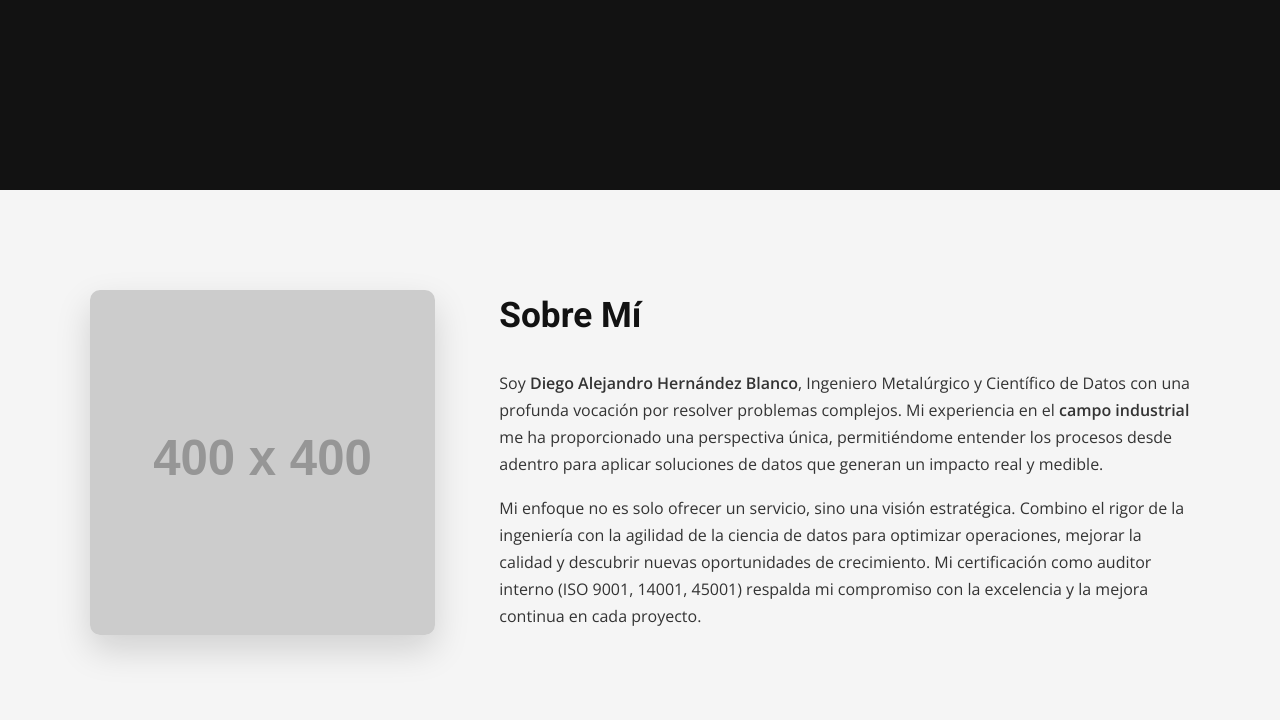
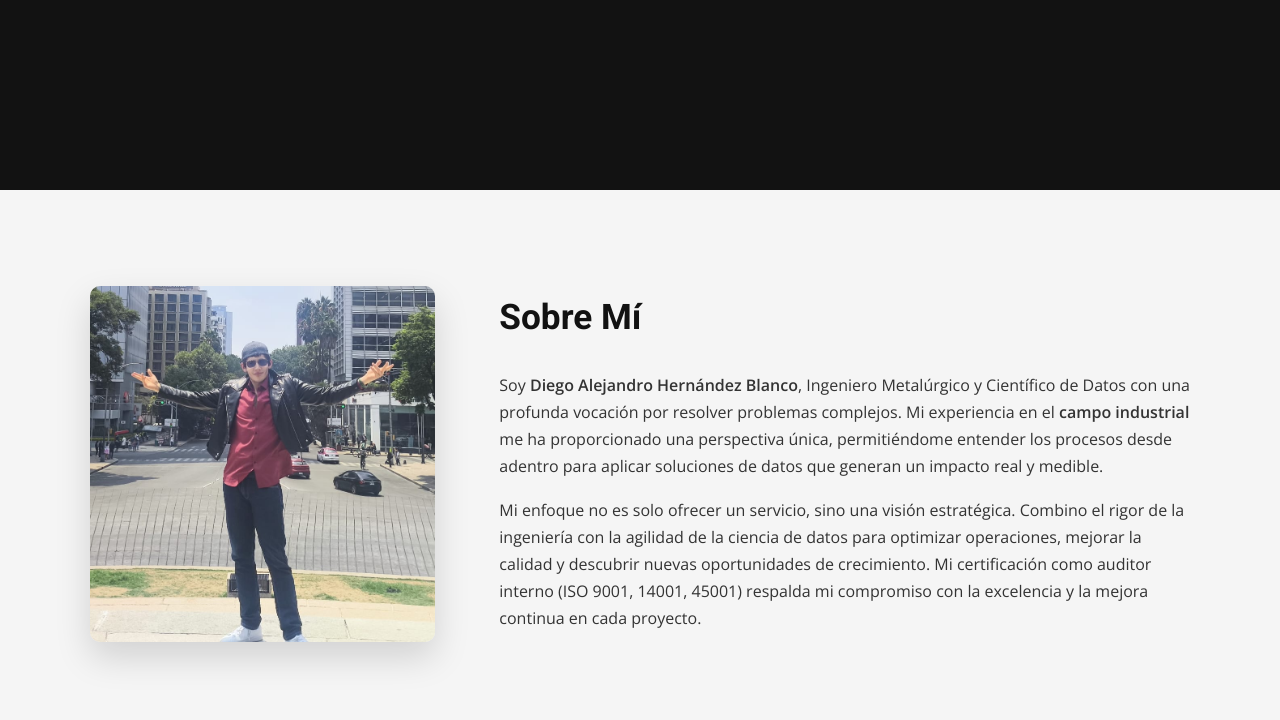
Before and after one commit to DIDAKUS1177/diego-hernandez-dev.github.io., a plain HTML site: page index.html in a window 1280 px wide. Shown: the part 610-1330 px from the top of the page. Drawn offline with nearby package versions, Linux system fonts and the light colour scheme; placeholder pictures from the web are drawn by us.

Commit message:
Update index.html
actualizacion de la imagen

```diff
--- a/index.html
+++ b/index.html
@@ -452,8 +452,8 @@
         <div class="container">
             <div class="about-content">
                 <div class="about-image">
-                    <!-- Reemplaza este placeholder con una foto tuya profesional -->
-                    <img src="https://placehold.co/400x400/121212/ffffff?text=DH" alt="Foto de Diego Hernández">
+                    <!-- La ruta de la imagen ha sido corregida aquí -->
+                    <img src="foto-diego.png" alt="Foto de Diego Hernández">
                 </div>
                 <div class="about-text">
                     <h3>Sobre Mí</h3>
```
